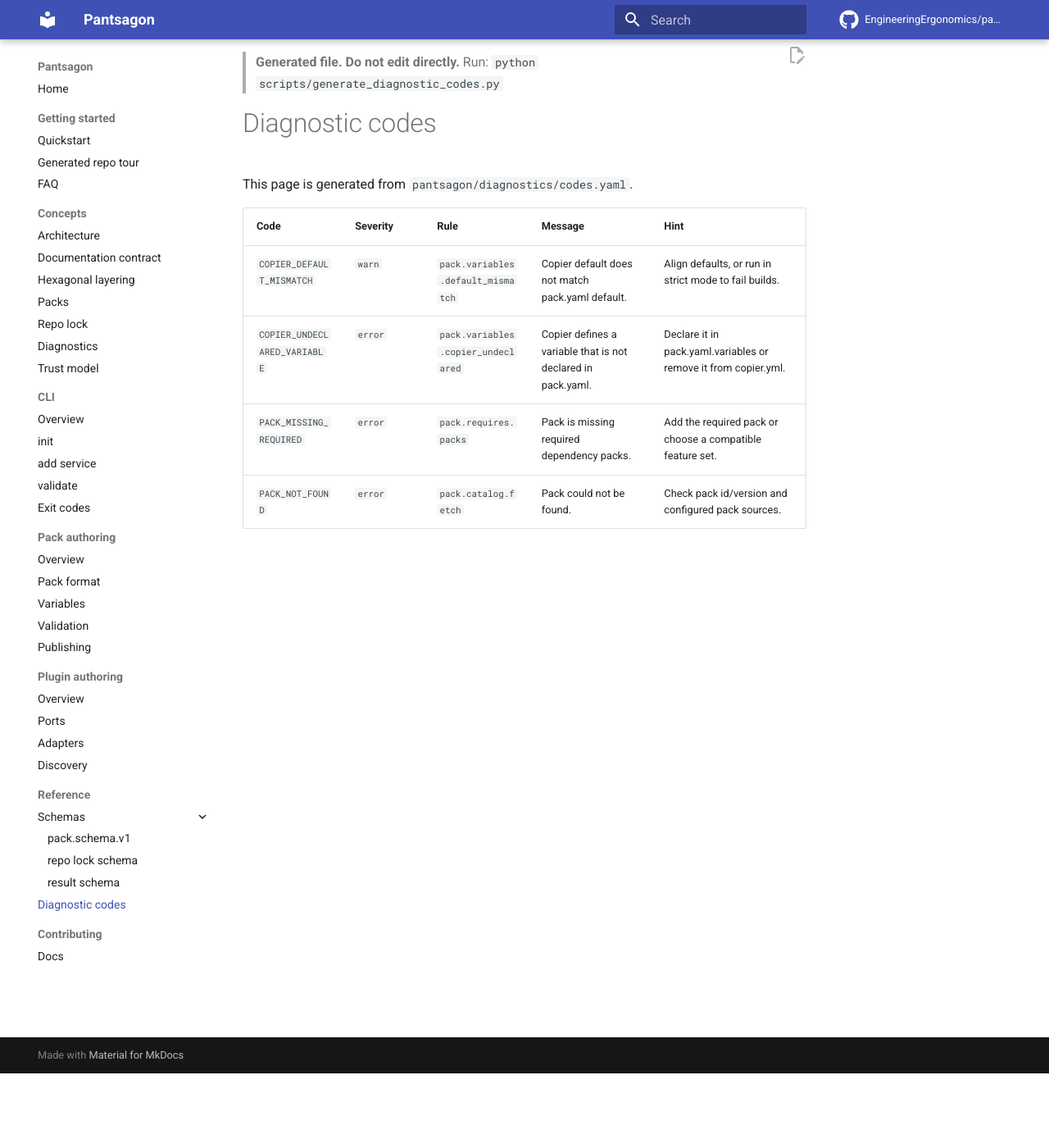
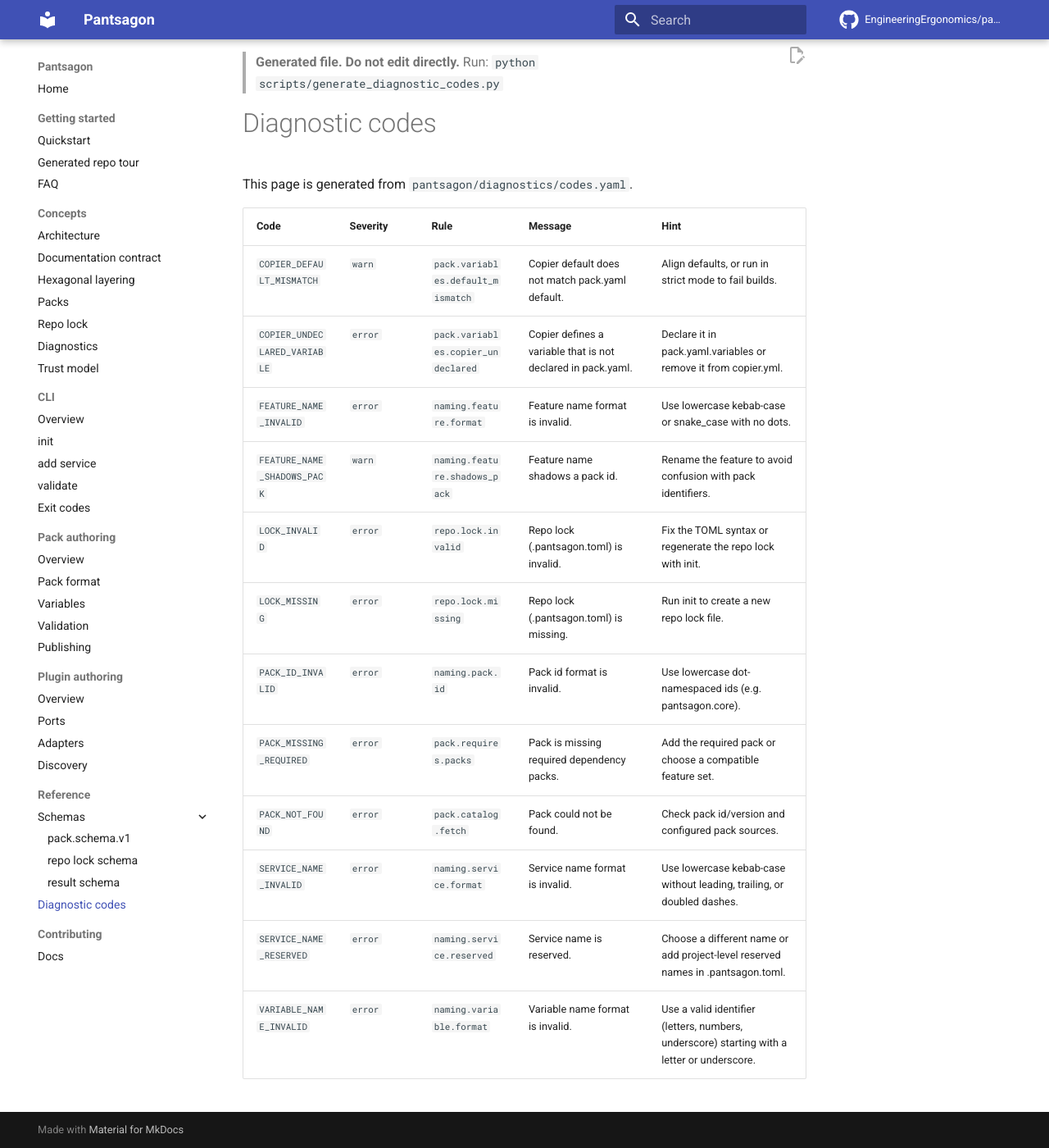
Before and after one commit to EngineeringErgonomics/pantsagon, an MkDocs documentation site: the page built from docs/reference/diagnostic-codes.md, in a window 1280 px wide and 1400 px high, scrolled down 91 px. Shown: the whole window at 82% size. Built offline with MkDocs 1.6.1 and Material for MkDocs 9.7.7, drawn with Linux system fonts in a browser that asks for light colours; comment, search, counter and statistics services are not loaded; the version menu is left out.

Commit message:
docs: add naming diagnostics

```diff
--- a/docs/reference/diagnostic-codes.md
+++ b/docs/reference/diagnostic-codes.md
@@ -9,5 +9,13 @@ This page is generated from `pantsagon/diagnostics/codes.yaml`.
 |---|---|---|---|---|
 | `COPIER_DEFAULT_MISMATCH` | `warn` | `pack.variables.default_mismatch` | Copier default does not match pack.yaml default. | Align defaults, or run in strict mode to fail builds. |
 | `COPIER_UNDECLARED_VARIABLE` | `error` | `pack.variables.copier_undeclared` | Copier defines a variable that is not declared in pack.yaml. | Declare it in pack.yaml.variables or remove it from copier.yml. |
+| `FEATURE_NAME_INVALID` | `error` | `naming.feature.format` | Feature name format is invalid. | Use lowercase kebab-case or snake_case with no dots. |
+| `FEATURE_NAME_SHADOWS_PACK` | `warn` | `naming.feature.shadows_pack` | Feature name shadows a pack id. | Rename the feature to avoid confusion with pack identifiers. |
+| `LOCK_INVALID` | `error` | `repo.lock.invalid` | Repo lock (.pantsagon.toml) is invalid. | Fix the TOML syntax or regenerate the repo lock with init. |
+| `LOCK_MISSING` | `error` | `repo.lock.missing` | Repo lock (.pantsagon.toml) is missing. | Run init to create a new repo lock file. |
+| `PACK_ID_INVALID` | `error` | `naming.pack.id` | Pack id format is invalid. | Use lowercase dot-namespaced ids (e.g. pantsagon.core). |
 | `PACK_MISSING_REQUIRED` | `error` | `pack.requires.packs` | Pack is missing required dependency packs. | Add the required pack or choose a compatible feature set. |
 | `PACK_NOT_FOUND` | `error` | `pack.catalog.fetch` | Pack could not be found. | Check pack id/version and configured pack sources. |
+| `SERVICE_NAME_INVALID` | `error` | `naming.service.format` | Service name format is invalid. | Use lowercase kebab-case without leading, trailing, or doubled dashes. |
+| `SERVICE_NAME_RESERVED` | `error` | `naming.service.reserved` | Service name is reserved. | Choose a different name or add project-level reserved names in .pantsagon.toml. |
+| `VARIABLE_NAME_INVALID` | `error` | `naming.variable.format` | Variable name format is invalid. | Use a valid identifier (letters, numbers, underscore) starting with a letter or underscore. |
```
Also changed, not shown: 1 other file.
